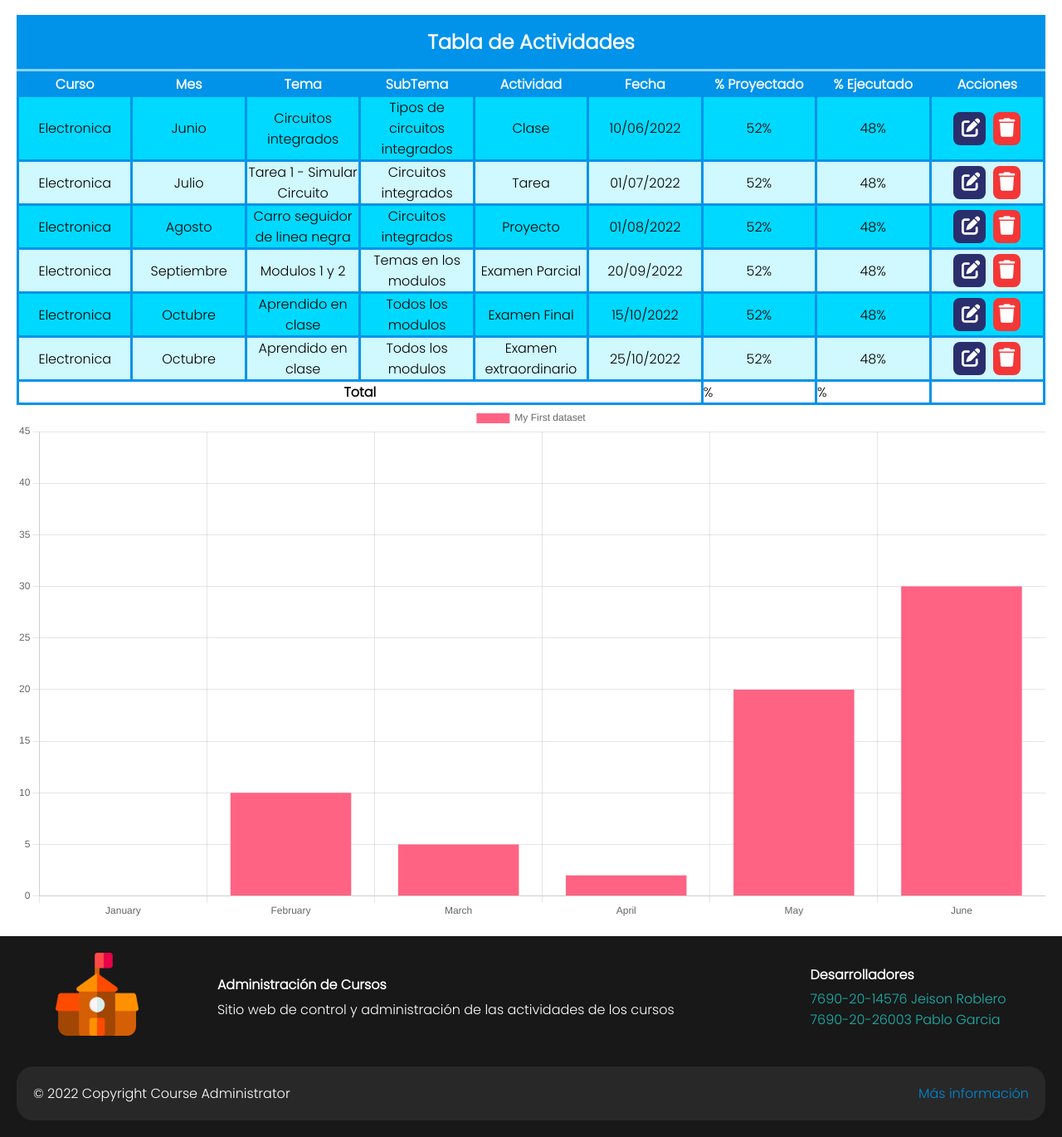
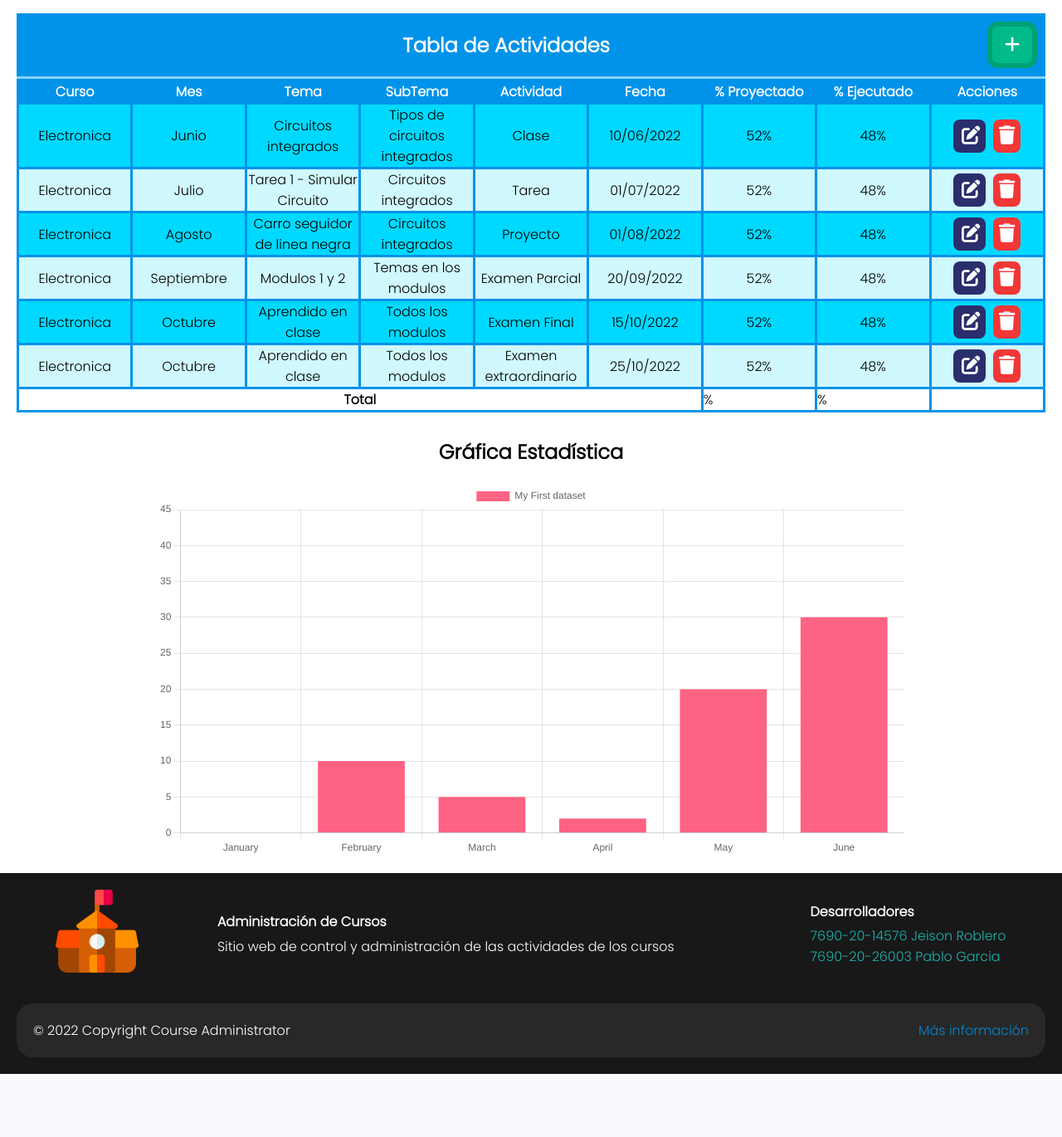
Before and after one commit to JeisonRoblero/CourseAdministrator, a PHP site: the page made by index.php in a window 1280 px wide. Shown: the part 447-1817 px from the top of the page at 83% size. After the commit the page ends 1741 px from the top, so only its background shows below. Run offline with PHP 8.4, Linux system fonts and the light colour scheme; data comes from the database, SQL or seed files in the repository; some libraries are stand-ins or nearby versions.

Commit message:
Implementación de Botones En la Tabla de Curso

```diff
--- a/css/style.css
+++ b/css/style.css
@@ -272,12 +272,53 @@ main {
     margin-top: 20px;
 }
 
-.tabla-actividades-curso caption {
+.header-tabla-actividades {
     background: #0093E9;
+    border-bottom: 3px solid #87d3ff;
+    margin-top: 18px;
+    margin-bottom: -20px;
+    padding: 10px;
+    display: flex;
+    justify-content: space-between;
+    align-items: center;
+}
+
+.titulo-tabla-actividades {
     color: #ffff;
     font-size: 1.5rem;
-    border-bottom: 3px solid #87d3ff;
-    padding: 15px;
+}
+
+.agregar-actividad-btn {
+    border: 6px solid #00a075;
+    background: #00bb89;
+    color: #ffff;
+    padding: 10px 15px;
+    font-size: 1.3rem;
+    border-radius: 0.8rem;
+    width: 60px;
+    overflow: hidden;
+    white-space: nowrap;
+    transition: all 0.5s ease;
+}
+
+.agregar-actividad-btn:hover {
+    border: 6px solid #00ffbb;
+    background: #00ca94;
+    width: 300px;
+    cursor: pointer;
+}
+
+.agregar-actividad-btn:active {
+    border: 6px solid #005e45;
+    background: #00b383;
+}
+
+.agregar-actividad-btn:hover > .texto-hover-add {
+    margin-left: 10px;
+}
+
+.texto-hover-add {
+    margin-left: 20px;
 }
 
 .tabla-actividades-curso tbody td {
@@ -323,20 +364,64 @@ main {
     color: #ffff;
 }
 
+.edit-activity-btn:hover {
+    background: #696ed2;
+    cursor: pointer;
+}
+
+.edit-btn-tag,
+.delete-btn-tag {
+    background: #414141b0;
+    color: #ffff;
+    padding: 5px;
+    font-size: 1rem;
+    text-align: center;
+    white-space: nowrap;
+    overflow: hidden;
+    text-overflow: ellipsis;
+    border-radius: 0.5rem;
+    position: absolute;
+    width: 115px;
+    margin-top: -35px;
+    margin-left: -52px;
+    display: none;
+}
+
+.edit-activity-btn:hover > .edit-btn-tag {
+    display: block;
+}
+
 .delete-activity-btn {
     background: rgb(243, 55, 55);
     color: #ffff;
-}
-
-.edit-activity-btn:hover {
-    background: #696ed2;
-    cursor: pointer;
 }
 
 .delete-activity-btn:hover {
     background: rgb(255, 68, 0);
     cursor: pointer;
 }
+
+.delete-activity-btn:hover > .delete-btn-tag {
+    display: block;
+}
+
+.container-grafica {
+    width: 100%;
+    display: flex;
+    justify-content: center;
+}
+
+.grafico-interno {
+    width: 100%;
+    max-width: 900px;
+}
+
+.titulo-grafica {
+    margin-top: 30px;
+    margin-bottom: 20px;
+    text-align: center;
+}
+
 
 /* -------------------------------- */
 /* -----Pie de Página o Footer----- */
@@ -417,6 +502,26 @@ footer {
         display: none;
     }
 
+    .titulo-tabla-actividades {
+        font-size: 1.2rem;
+    }
+
+    .agregar-actividad-btn {
+        font-size: 0.9rem;
+    }
+
+    .agregar-actividad-btn:hover {
+        width: 360px;
+    }
+
+    .agregar-actividad-btn {
+        width: 53px;
+    }
+
+    .texto-hover-add {
+        margin-left: 10px;
+    }
+
     .container-footer {
         flex-direction: column;
         align-items: flex-start;
--- a/modulos/detalle-curso.php
+++ b/modulos/detalle-curso.php
@@ -41,7 +41,14 @@
         </div>
         <div class="container-tabla-actividades-curso">
             <table class="tabla-actividades-curso">
-                <caption><b>Tabla de Actividades</b></caption>
+                <div class="header-tabla-actividades">
+                    <div></div>
+                    <div class="titulo-tabla-actividades"><b>Tabla de Actividades</b></div>
+                    <button class="agregar-actividad-btn">
+                        <i class="fas fa-plus"></i>
+                        <span class="texto-hover-add">Agregar Nueva Actividad</span>
+                    </button>
+                </div>
                 <thead>
                     <tr>
                         <th>Curso</th>
@@ -76,8 +83,15 @@
                             <td>48%</td>
                             <td>
                                 <div class="acciones-btn-actividades">
-                                    <button class="edit-activity-btn" alt="Editar Actividad"><i class="fas fa-edit"></i></button>
-                                    <button class="delete-activity-btn" alt="Eliminar Actividad"><i class="fas fa-trash"></i></button>
+                                    <button class="edit-activity-btn" alt="Editar Actividad">
+                                        <p class="edit-btn-tag">Editar <?= $rta['nombre_tipo'] ?></p>
+                                        <i class="fas fa-edit"></i>
+                                    </button>
+
+                                    <button class="delete-activity-btn" alt="Eliminar Actividad">
+                                        <p class="delete-btn-tag">Eliminar <?= $rta['nombre_tipo'] ?></p>
+                                        <i class="fas fa-trash"></i>
+                                    </button>
                                 </div>
                             </td>
                         </tr>
@@ -94,8 +108,9 @@
                 </tfoot>
             </table>
         </div>
+        <h2 class="titulo-grafica">Gráfica Estadística</h2>
         <div class="container-grafica">
-            <div>
+            <div class="grafico-interno">
                 <canvas id="myChart"></canvas>
             </div>
         </div>
```
